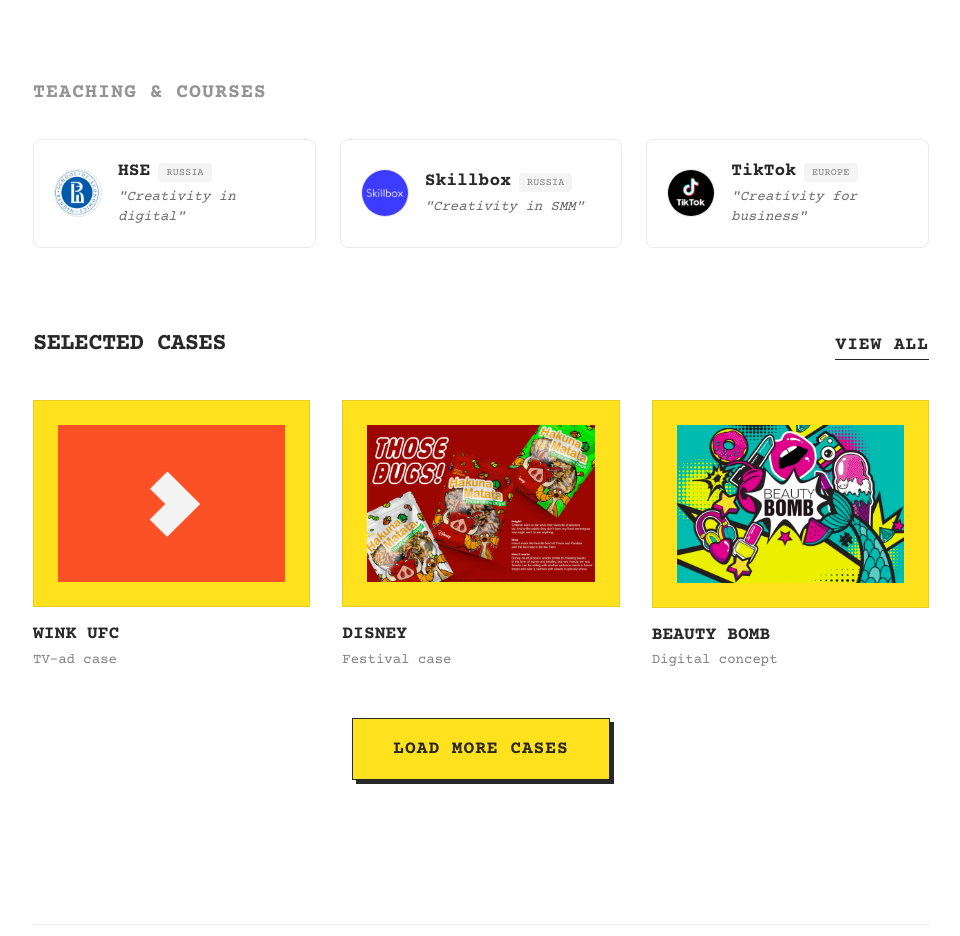
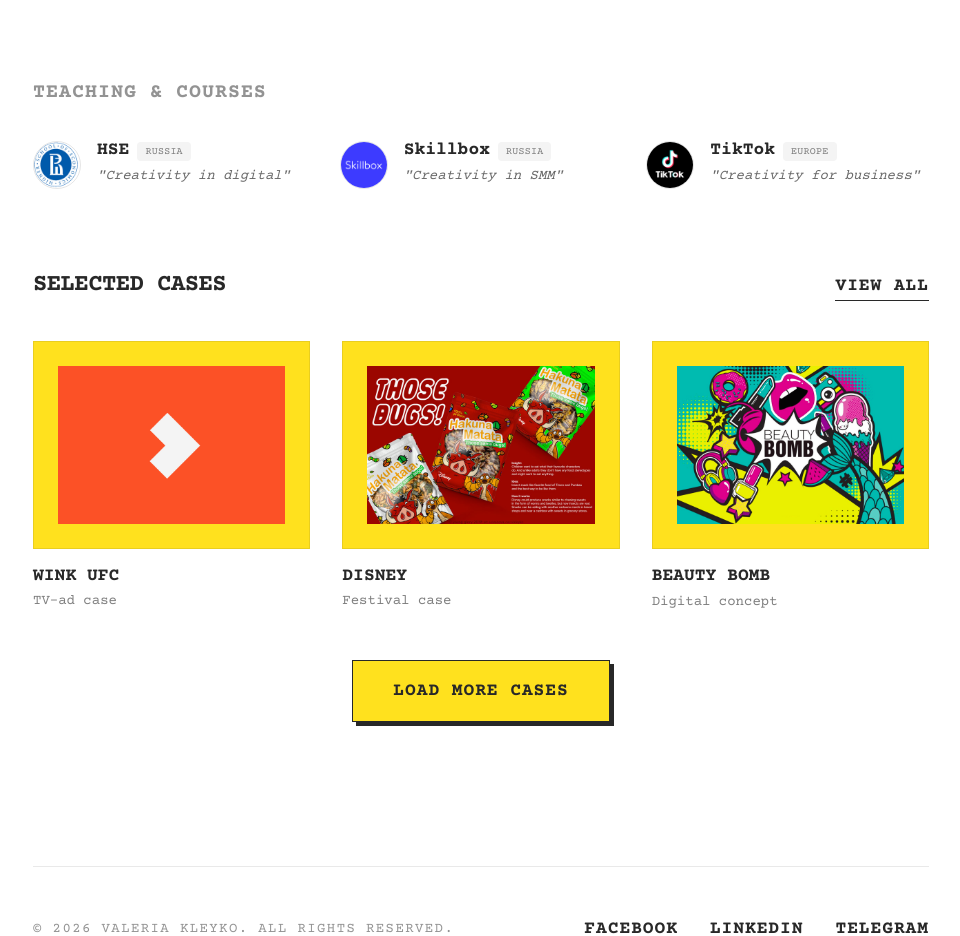
Before and after one commit to VovaRodionov/kleyko, a Next.js app: page / in a window 1280 px wide. Shown: the part 1000-1936 px from the top of the page, without its empty margins (159-1119 px from the left). Built offline with nearby package versions, Linux system fonts and the light colour scheme.

Commit message:
Redesign teaching section: remove card borders, padding, and align items to top

```diff
--- a/app/components/ModernHome.tsx
+++ b/app/components/ModernHome.tsx
@@ -62,8 +62,8 @@ export default function ModernHome() {
         <h3 className="text-xl font-bold uppercase tracking-wider mb-8 text-[#282828]/50">teaching &amp; courses</h3>
         <div className="grid grid-cols-1 md:grid-cols-3 gap-6">
           {/* HSE */}
-          <div className="flex gap-4 items-center p-5 rounded-lg border border-[#282828]/10 hover:border-[#282828]/25 transition-all">
-            <div className="relative w-12 h-12 rounded-full overflow-hidden border border-black/10 flex-shrink-0">
+          <div className="flex gap-4 items-start">
+            <div className="relative w-12 h-12 rounded-full overflow-hidden border border-black/10 flex-shrink-0 mt-0.5">
               <Image
                 src="/images/img_9b5ea99812d16937ecfe1d7c3dfc9181.png"
                 alt="HSE University"
@@ -81,8 +81,8 @@ export default function ModernHome() {
           </div>
 
           {/* Skillbox */}
-          <div className="flex gap-4 items-center p-5 rounded-lg border border-[#282828]/10 hover:border-[#282828]/25 transition-all">
-            <div className="relative w-12 h-12 rounded-full overflow-hidden border border-black/10 flex-shrink-0">
+          <div className="flex gap-4 items-start">
+            <div className="relative w-12 h-12 rounded-full overflow-hidden border border-black/10 flex-shrink-0 mt-0.5">
               <Image
                 src="/images/img_613c0a7e8cdf6012e127c04b3213bb2d.png"
                 alt="Skillbox"
@@ -100,8 +100,8 @@ export default function ModernHome() {
           </div>
 
           {/* TikTok */}
-          <div className="flex gap-4 items-center p-5 rounded-lg border border-[#282828]/10 hover:border-[#282828]/25 transition-all">
-            <div className="relative w-12 h-12 rounded-full overflow-hidden border border-black/10 flex-shrink-0">
+          <div className="flex gap-4 items-start">
+            <div className="relative w-12 h-12 rounded-full overflow-hidden border border-black/10 flex-shrink-0 mt-0.5">
               <Image
                 src="/images/img_9449e2fdddca37290ee5d2fda9cbe284.png"
                 alt="TikTok for Business"
```
